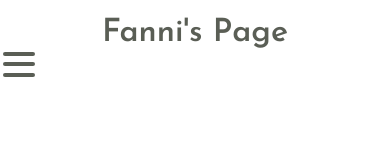
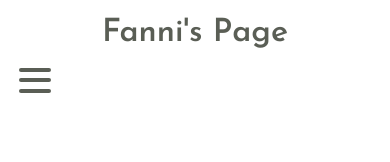
Before and after one commit to FanniTakax/my_experimental_page, a React (Create React App) app: page /main/movies in a window 390 px wide. Shown: the top 162 px of the page. Built offline with nearby package versions, Linux system fonts and the light colour scheme; a web font is replaced by a local one.

Commit message:
hamburger menu

```diff
--- a/src/components/MainPageComponents/Nav.js
+++ b/src/components/MainPageComponents/Nav.js
@@ -15,6 +15,7 @@ const Burgernav = styled.div`
     display: flex;
     flex-direction: column;
     align-items: flex-start;
+    padding: 1rem;
 
     background-color: white;
     border: ${({ open }) => open ? 'solid 1px rgba(148, 150, 145, 0.8);' : 'none'};
@@ -24,6 +25,7 @@ const Burgernav = styled.div`
         flex-direction: column;
         justify-content: space-around;
         align-items: flex-start;
+        margin-top: 1rem;
     }
 
     @media only screen and (max-width: 600px) {
```
